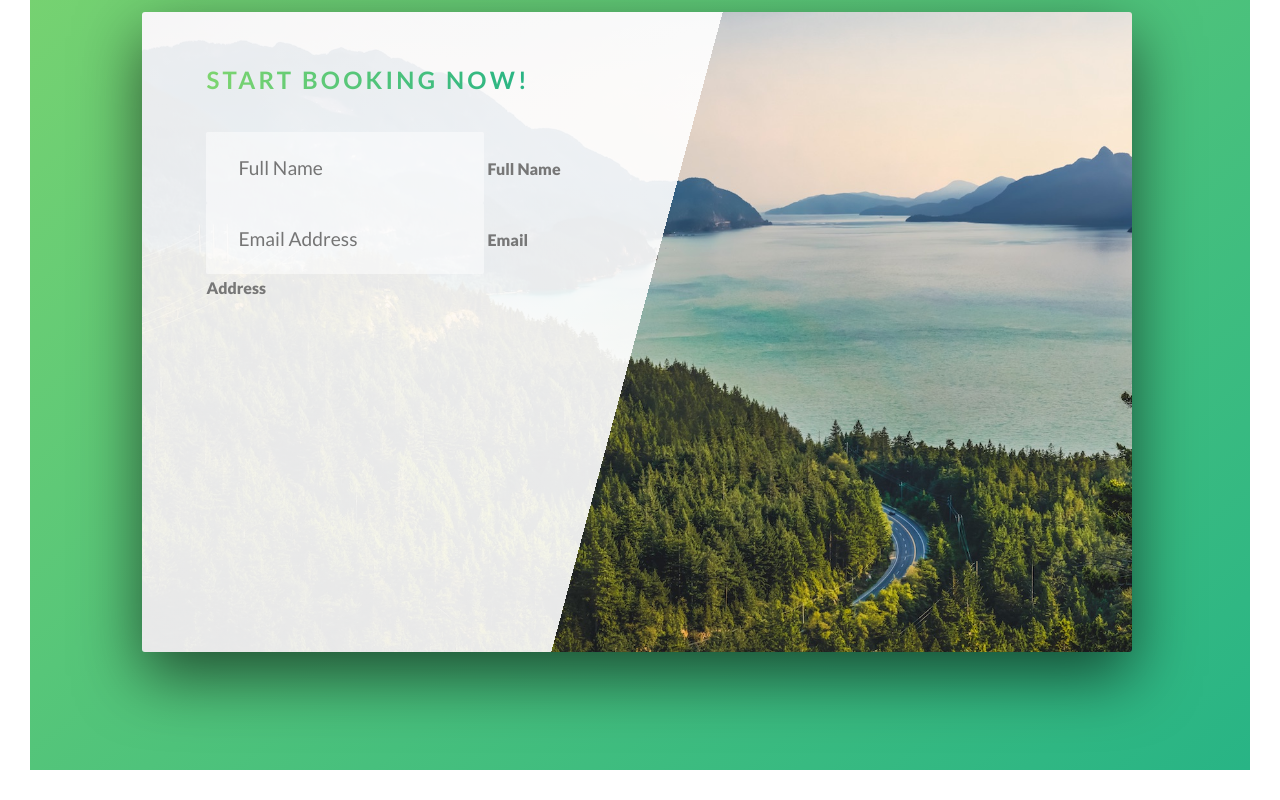
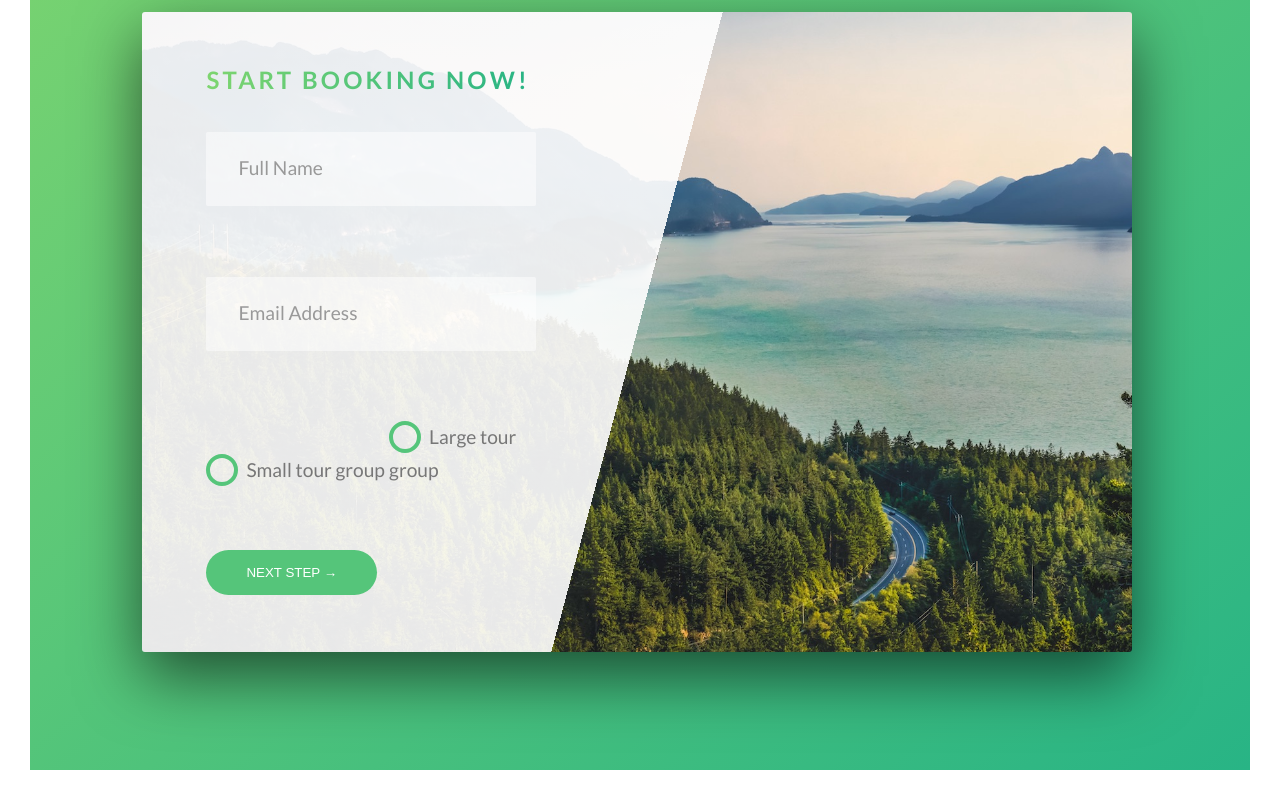
Before and after one commit to CodeWeeD0/natours, a website: page index.html in a window 1280 px wide. Shown: the part 5840-6640 px from the top of the page. Drawn offline with Linux system fonts and the light colour scheme.

Commit message:
booking section complete

```diff
--- a/index.html
+++ b/index.html
@@ -272,6 +272,28 @@
 								<input type="text" class="form__input" placeholder="Email Address" id="email" required>
 								<label for="email" class="form__label">Email Address</label>
 							</div>
+
+							<div class="form__group u-margin-bottom-medium">
+								<div class="form__radio-group">
+									<input type="radio" class="form__radio-input" id="small" name="size">
+									<label for="small" class="form__radio-label">
+										<span class="form__radio-button"></span>
+										Small tour group
+									</label>
+								</div>
+
+								<div class="form__radio-group">
+									<input type="radio" class="form__radio-input" id="large" name="size">
+									<label for="large" class="form__radio-label">
+										<span class="form__radio-button"></span>
+										Large tour group
+									</label>
+								</div>
+							</div>
+
+							<div class="form__group">
+								<button class="btn btn-green">Next Step &rarr;</button>
+							</div>
 						</form>
 					</div>
 				</div>
--- a/sass/abstracts/_variables.scss
+++ b/sass/abstracts/_variables.scss
@@ -10,8 +10,9 @@ $color-tertiary-light: #2998ff;
 $color-tertiary-dark: #5643fa;
 
 $color-grey-light-1: #f7f7f7;
+$color-grey-dark-2: #999;
+$color-grey-dark: #777;
 
-$color-grey-dark: #777;
 $color-white: #fff;
 $color-black: #000;
 
--- a/sass/base/_utilities.scss
+++ b/sass/base/_utilities.scss
@@ -1,8 +1,8 @@
-.u-center-text{ text-align: center;}
+.u-center-text{ text-align: center !important; }
 
-.u-margin-bottom-small{ margin-bottom: 2rem; }
-.u-margin-bottom-medium{ margin-bottom: 4rem; }
-.u-margin-bottom-big{ margin-bottom: 6rem; }
+.u-margin-bottom-small{ margin-bottom: 2rem !important; }
+.u-margin-bottom-medium{ margin-bottom: 4rem !important; }
+.u-margin-bottom-big{ margin-bottom: 6rem !important; }
 
-.u-margin-top-huge{ margin-top: 10rem; }
-.u-margin-top-huge2{ margin-top: 3rem; }
+.u-margin-top-huge{ margin-top: 10rem !important; }
+.u-margin-top-huge2{ margin-top: 3rem !important; }
--- a/sass/components/_button.scss
+++ b/sass/components/_button.scss
@@ -1,4 +1,5 @@
 .btn{
+	&,
 	&:link,
 	&:visited{
 	text-transform: uppercase;
@@ -8,6 +9,10 @@
 	transition: all 0.2s;
 	position: relative;
 	//backface-visibility: hidden;
+
+	//change for button element
+	border: none;
+	cursor: pointer;
 }
 
 	&:hover{
@@ -32,7 +37,9 @@
 		transition: all .4s;
 	}
 
-	&:active{
+	&:active,
+	&:focus{
+		outline: none;
 		transform: translateY(-1px);
 		box-shadow: 0 5px 10px rgba($color-black,0.2);
 	}
--- a/sass/components/_form.scss
+++ b/sass/components/_form.scss
@@ -1,16 +1,98 @@
 .form{
-    &__group{}
+    &__group:not(:last-child){
+        margin-bottom: 2rem;
+    }
 
     &__input{
+        color:inherit;
         font-size: 1.2rem;
         font-family: inherit;
         padding: 1.5rem 2rem;
         border-radius: 2px;
         background-color: rgba($color-white, .5);
         border: none;
+        border-bottom: 3px solid transparent;
+        width: 90%;
+        display: block;
+        transition: all .6s;
+
+        &:focus{
+            outline: none;
+            box-shadow: 0 1rem 2rem rgba($color-black, .1);
+            border-bottom: 3px solid $color-primary;
+        }
+
+        &:focus:invalid{
+            border-bottom: 3px solid $color-secondary-dark;
+        }
+
+        &::-webkit-input-placeholder{
+            color: $color-grey-dark-2;
+        }
     }
 
+
+
+
     &__label{
+        font-size: 1rem;
+        font-weight: 550;
+        margin-top: .7rem;
+        margin-left: 2rem;
+        display: block;
+        transition: all .3s;
+    }
 
+    &__input:placeholder-shown + &__label{
+        opacity: 0;
+        visibility: hidden;
+        transform: translateY(-15px);
+    }
+
+    &__radio-group{
+        width: 49%;
+        display: inline-block;
+    }
+
+    &__radio-input{
+        display: none;
+    }
+
+    &__radio-label{
+        font-size: 1.2rem;
+        font-weight: 450;
+        cursor: pointer;
+        position: relative;
+        padding-left: 2.5rem;
+    }
+
+    &__radio-button{
+        height: 2rem;
+        width: 2rem;
+        border: 4px solid $color-primary;
+        border-radius: 50%;
+        display: inline-block;
+        position: absolute;
+        top: -.2;
+        left: 0;
+
+        &::after{
+            content: "";
+            display: block;
+            height: 1rem;
+            width: 1rem;
+            border-radius: 50%;
+            position: absolute;
+            top: 50%;
+            left: 50%;
+            transform: translate(-50%,-50%);
+            background-color: $color-primary;
+            opacity: 0;
+            transition: all .3s;
+        }
+    }
+
+    &__radio-input:checked ~ &__radio-label &__radio-button::after{
+        opacity: 1;
     }
 }
```
Also changed, not shown: css/style.css.
